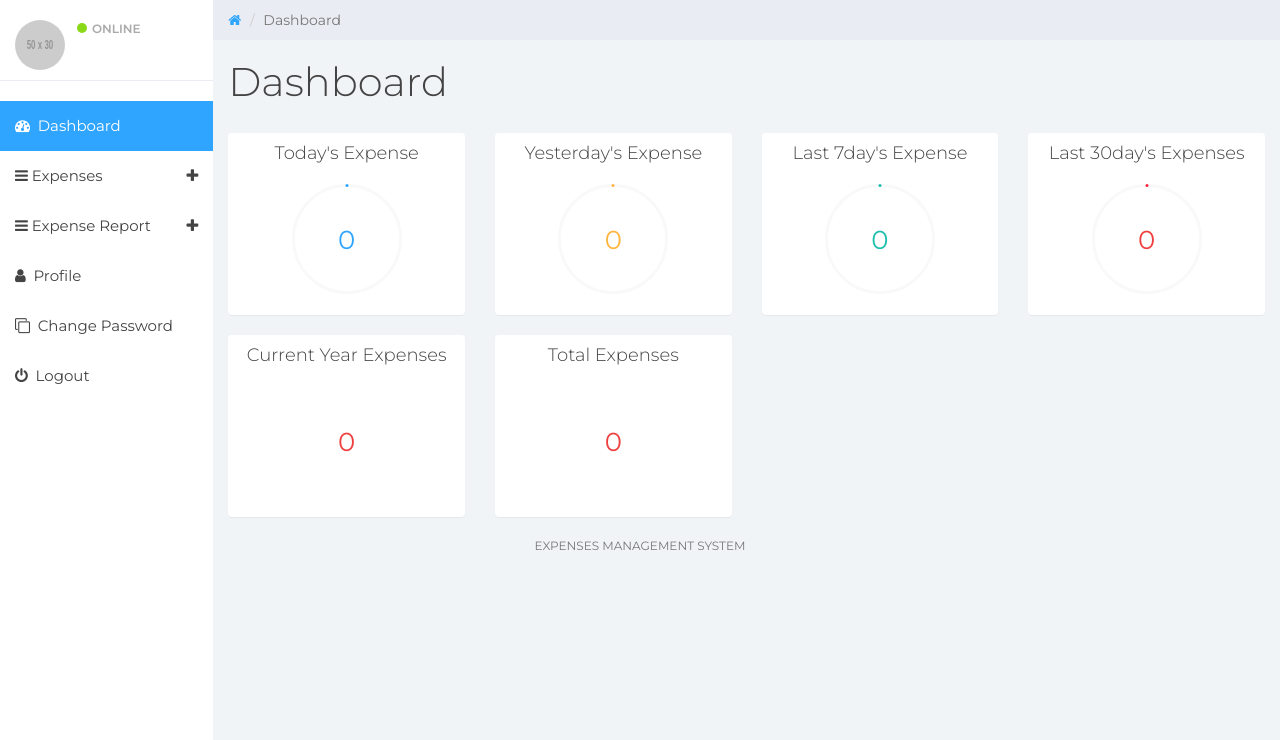
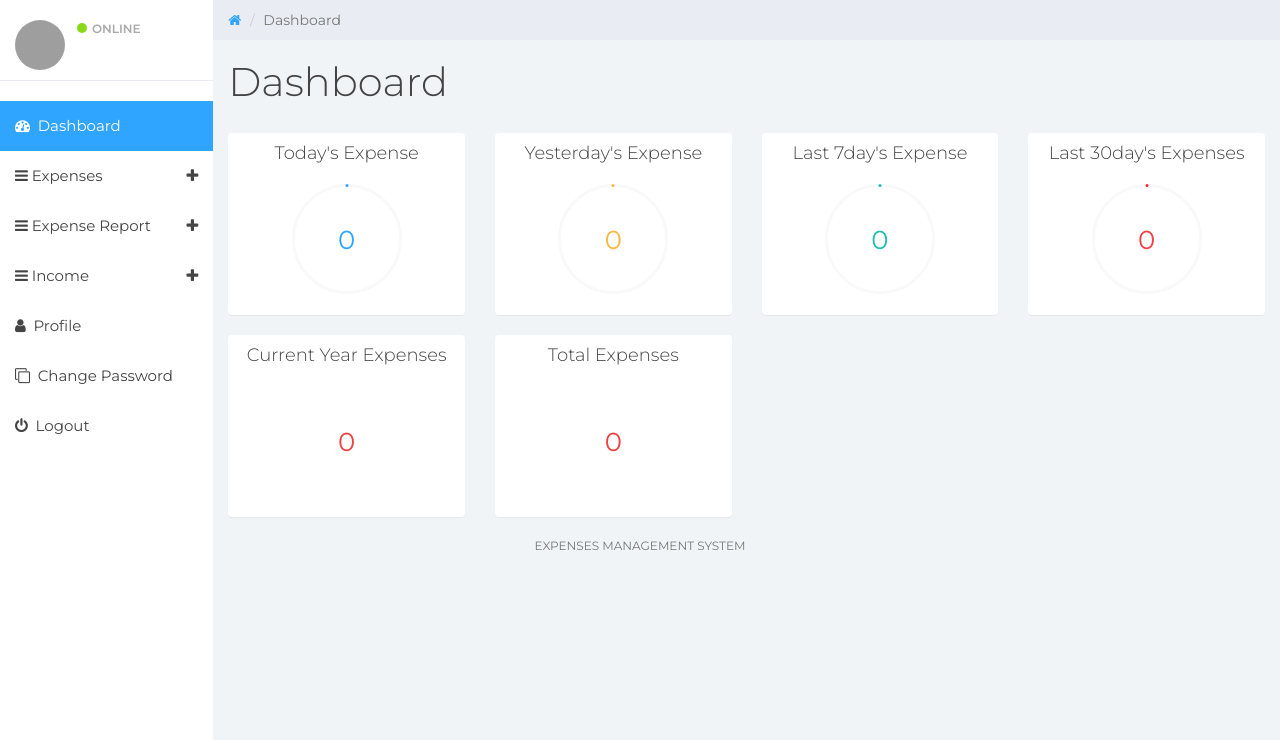
Before and after one commit to Ankit2481/Ankit_PHP, a PHP site: page /dashboard.php in a window 1280 px wide. Shown: the part 60-800 px from the top of the page. Run offline with PHP 8.4, Linux system fonts and the light colour scheme; the visitor is signed in with stand-in values (Sample User, id 1); grey boxes labelled with a size stand in for pictures from a placeholder-image service; data that the repository does not hold is empty; some libraries are stand-ins or nearby versions; grey boxes are pictures that could not be loaded.

Commit message:
Second Commit

```diff
--- a/includes/sidebar.php
+++ b/includes/sidebar.php
@@ -8,7 +8,7 @@ include('includes/dbconnection.php');
 <div id="sidebar-collapse" class="col-sm-3 col-lg-2 sidebar">
         <div class="profile-sidebar">
             <div class="profile-userpic">
-                <img src="http://placehold.it/50/30a5ff/fff" class="img-responsive" alt="">
+                <img src="https://tse1.mm.bing.net/th?id=OIP.f3DM2upCo-p_NPRwBAwbKQHaHa&pid=Api&P=0" class="img-responsive" alt="">
             </div>
             <div class="profile-usertitle">
                 <?php
@@ -49,6 +49,23 @@ $name=$row['FullName'];
                 <em class="fa fa-navicon">&nbsp;</em>Expense Report <span data-toggle="collapse" href="#sub-item-1" class="icon pull-right"><em class="fa fa-plus"></em></span>
                 </a>
                 <ul class="children collapse" id="sub-item-2">
+                    <li><a class="" href="Income-report.php">
+                        <span class="fa fa-arrow-right">&nbsp;</span> Daywise Report
+                    </a></li>
+                    <li><a class="" href="expense-monthwise-reports.php">
+                        <span class="fa fa-arrow-right">&nbsp;</span> Monthwise Expenses
+                    </a></li>
+                    <li><a class="" href="expense-yearwise-reports.php">
+                        <span class="fa fa-arrow-right">&nbsp;</span> Yearwise Expenses
+                    </a></li>
+
+                </ul>
+            </li>
+
+            <li class="parent "><a data-toggle="collapse" href="#sub-item-3">
+                <em class="fa fa-navicon">&nbsp;</em>Income<span data-toggle="collapse" href="#sub-item-1" class="icon pull-right"><em class="fa fa-plus"></em></span>
+                </a>
+                <ul class="children collapse" id="sub-item-3">
                     <li><a class="" href="expense-datewise-reports.php">
                         <span class="fa fa-arrow-right">&nbsp;</span> Daywise Expenses
                     </a></li>
@@ -66,6 +83,8 @@ $name=$row['FullName'];
 
 
 
+
+
             <li><a href="user-profile.php"><em class="fa fa-user">&nbsp;</em> Profile</a></li>
              <li><a href="change-password.php"><em class="fa fa-clone">&nbsp;</em> Change Password</a></li>
 <li><a href="logout.php"><em class="fa fa-power-off">&nbsp;</em> Logout</a></li>
```
